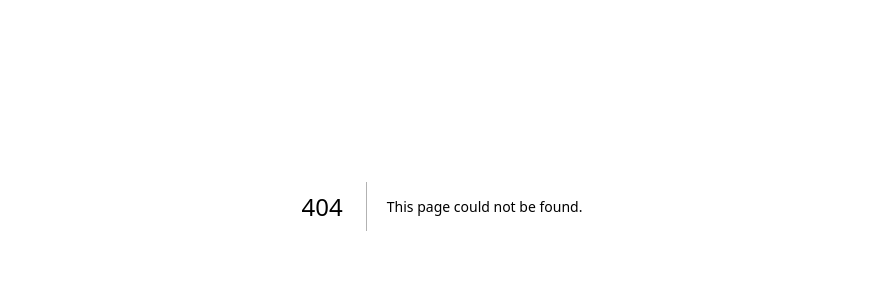
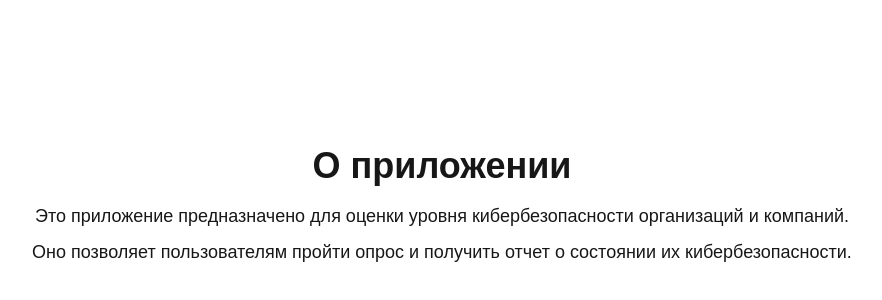
Before and after one commit to Koyd1/tsi-indiv, a Next.js app: page /about in a window 1280 px wide. Before the commit this address had no page. Shown: the part 214-514 px from the top of the page, without its empty margins (198-1080 px from the left). Built offline with nearby package versions, Linux system fonts and the light colour scheme.

Commit message:
link transition, page about added

```diff
--- /dev/null
+++ b/src/app/about/page.jsx
@@ -0,0 +1,15 @@
+export default function About() {
+  return (
+    <div className="flex flex-col items-center justify-center w-full h-screen">
+      <h1 className="text-4xl font-bold">О приложении</h1>
+      <p className="mt-4 text-lg">
+        Это приложение предназначено для оценки уровня кибербезопасности
+        организаций и компаний.
+      </p>
+      <p className="mt-2 text-lg">
+        Оно позволяет пользователям пройти опрос и получить отчет о состоянии их
+        кибербезопасности.
+      </p>
+    </div>
+  );
+}
--- a/src/components/Footer.jsx
+++ b/src/components/Footer.jsx
@@ -1,7 +1,8 @@
 import { QRCode_V } from '@/components/index';
-import Link from 'next/link';
+import { useRouter } from 'next/navigation';
 
 export default function Footer() {
+  const router = useRouter();
   return (
     <footer className="mt-5 row-start-3 w-full border-t bg-white py-6">
       <div className="max-w-7xl mx-auto px-4 sm:px-8 flex flex-col sm:flex-row sm:justify-between items-center">
@@ -9,9 +10,12 @@ export default function Footer() {
           <p>© 2025 — FalcoNS All rights reserved.</p>
           <p>Адрес: г. Кишинёв, ул. Студенческая, 9/7</p>
           <p>Телефон: Xiaomi</p>
-          <Link href="/about" className="underline hover:text-gray-600">
+          <p
+            onClick={() => router.push('/about')}
+            className="underline hover:text-gray-600"
+          >
             О проекте
-          </Link>
+          </p>
         </div>
         <QRCode_V />
       </div>
```
